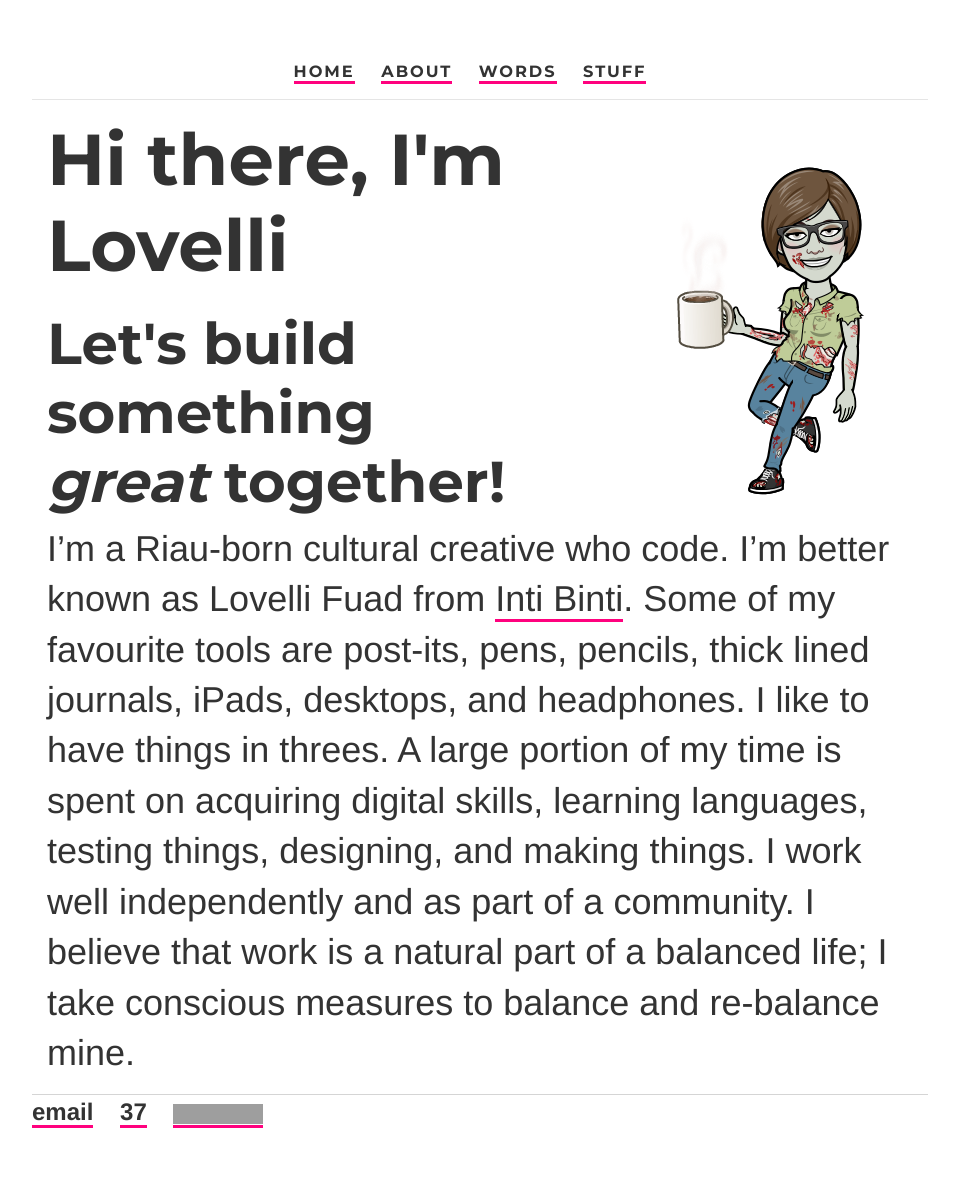
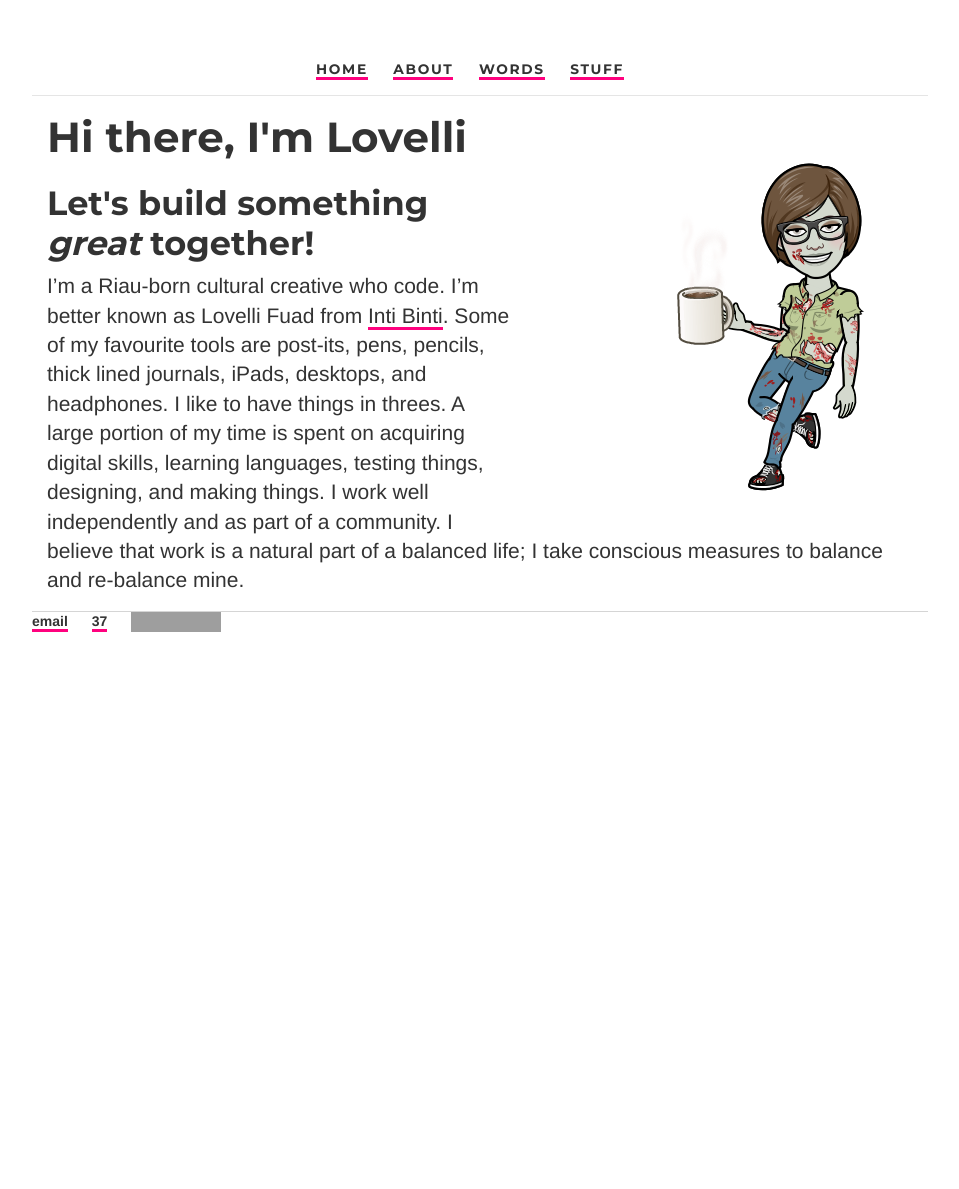
Before and after one commit to ariesti/ariesti.github.io, a Jekyll site: the page built from index.html, in a window 1280 px wide. Shown: the whole page, without its empty margins (160-1119 px from the left). Built offline with Jekyll 4.4.1, drawn with Linux system fonts in a browser that asks for light colours; after the commit the page ends 900 px from its top, so only the background shows below that; grey boxes are pictures that could not be loaded.

Commit message:
Update main.css

```diff
--- a/css/main.css
+++ b/css/main.css
@@ -62,7 +62,7 @@ hr {
 body {
 	font-family: Helvetica Neue, sans-serif;
 	color: #333333;
-	font-size: 1.5em;
+	font-size: 14px;
 	margin: 60px auto;
 	width: 70%;
 	overflow: auto;
@@ -84,7 +84,7 @@ header {
 	letter-spacing: .15em;
 	text-transform: uppercase;
 	font-weight: 200;
-	font-size: 13px;
+	font-size: 11px;
 	text-align: center;
 }
 
```
